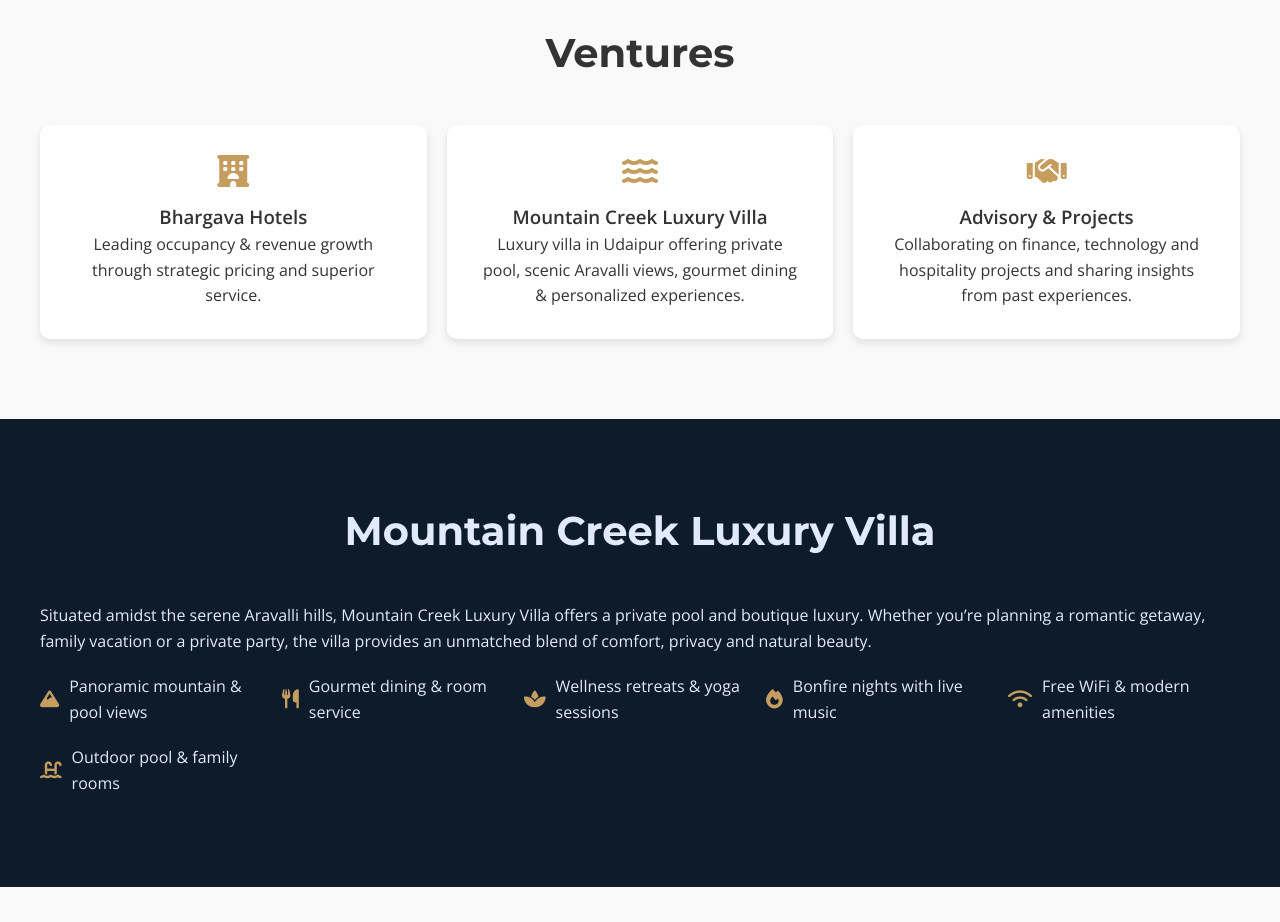
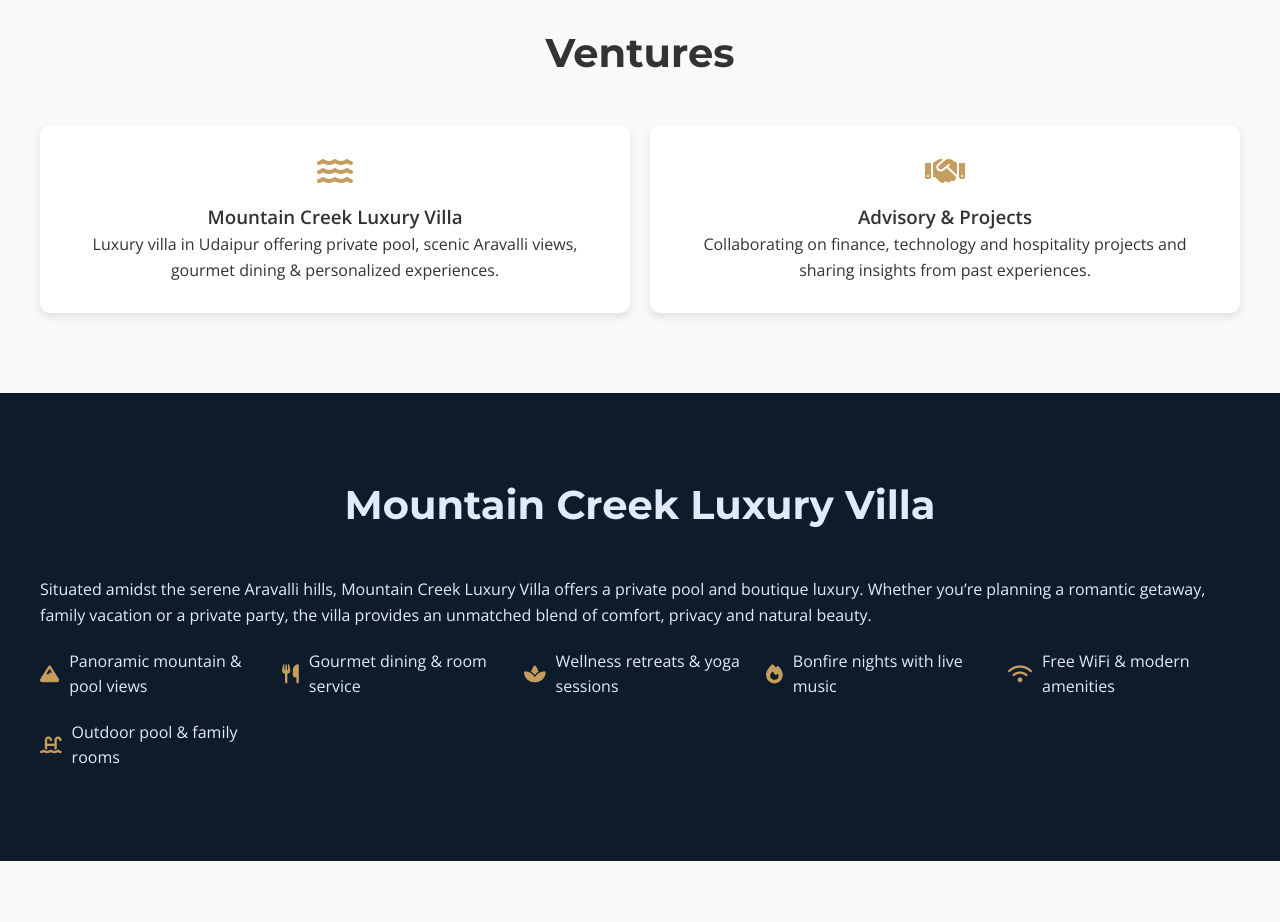
Before and after one commit to Swayam-1410/swayambhargava-site, a plain HTML site: page index.html in a window 1280 px wide. Shown: the part 2760-3682 px from the top of the page. Drawn offline with nearby package versions, Linux system fonts and the light colour scheme.

Commit message:
Update index.html

```diff
--- a/index.html
+++ b/index.html
@@ -123,11 +123,6 @@
       <h2>Ventures</h2>
       <div class="cards">
         <div class="card">
-          <i class="fa-solid fa-hotel"></i>
-          <h3>Bhargava&nbsp;Hotels</h3>
-          <p>Leading occupancy &amp; revenue growth through strategic pricing and superior service.</p>
-        </div>
-        <div class="card">
           <i class="fa-solid fa-water"></i>
           <h3>Mountain&nbsp;Creek&nbsp;Luxury&nbsp;Villa</h3>
           <p>Luxury villa in Udaipur offering private pool, scenic Aravalli views, gourmet dining &amp; personalized experiences.</p>
```
